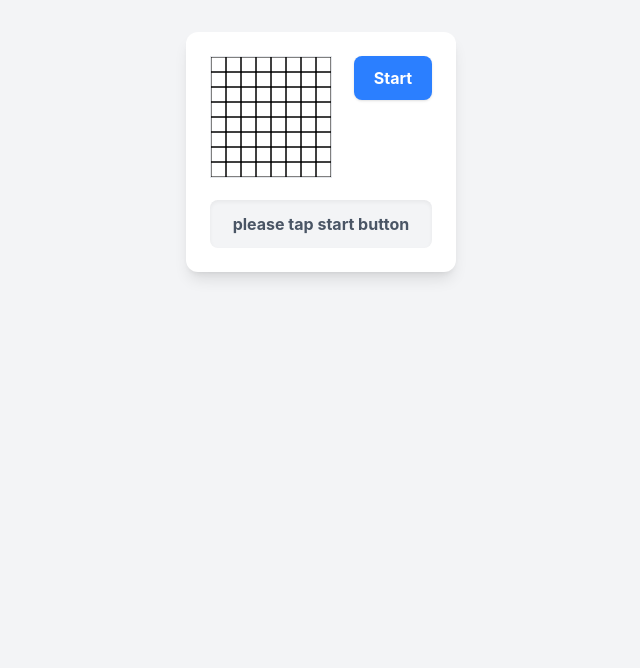
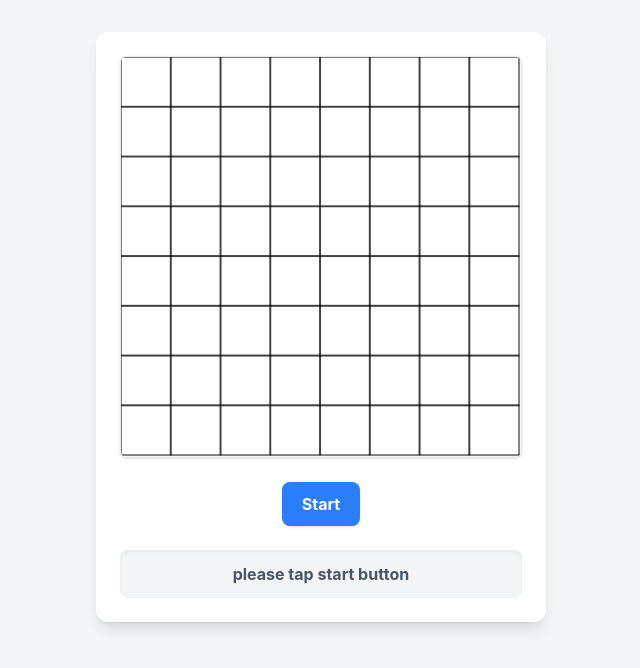
Before and after one commit to toyohisa2nakada/gomoku-app, a React app: page index.html in a window 1280 px wide. Shown: the whole page, without its empty margins (319-959 px from the left). Built offline with nearby package versions, Linux system fonts and the light colour scheme.

Commit message:
スマートフォン画面対応

```diff
--- a/index.html
+++ b/index.html
@@ -2,20 +2,22 @@
 <html>
 
 <head>
+    <meta charset="UTF-8">
+    <meta name="viewport" content="width=device-width, initial-scale=1.0, maximum-scale=1.0, user-scalable=no, viewport-fit=cover">
     <!-- <script src="https://cdn.tailwindcss.com"></script> -->
     <link rel="stylesheet" href="./style.css">
 </head>
 
 <!-- importをしているのでローカルサーバ上で開く必要がある。 -->
 
-<body class="bg-gray-100 p-8 font-sans flex justify-center items-start min-h-screen">
-    <div id="dialog" title="Gomoku" class="p-6 bg-white rounded-xl shadow-lg inline-block">
-        <div class="flex items-start gap-6">
-            <div id="canvas-wrapper" class="w-[120px] h-[120px]">
-                <canvas id="dlg-canvas" class="block bg-white border border-gray-200"></canvas>
+<body class="bg-gray-100 p-4 sm:p-8 font-sans flex justify-center items-start min-h-screen">
+    <div id="dialog" title="Gomoku" class="p-4 sm:p-6 bg-white rounded-xl shadow-lg w-full max-w-[450px]">
+        <div class="flex flex-col items-center gap-6 w-full">
+            <div id="canvas-wrapper" class="w-full aspect-square relative">
+                <canvas id="dlg-canvas" class="absolute inset-0 w-full h-full block bg-white border border-gray-200 shadow-sm rounded-md"></canvas>
             </div>
             <button id="start"
-                class="px-5 py-2.5 bg-blue-500 text-white font-bold rounded-lg hover:bg-blue-600 transition-colors shadow-sm">Start</button>
+                class="w-full sm:w-auto px-6 py-3.5 sm:px-5 sm:py-2.5 bg-blue-500 text-white font-bold rounded-lg hover:bg-blue-600 transition-colors shadow-sm text-lg sm:text-base">Start</button>
         </div>
         <div id="status" class="mt-6 px-4 py-3 text-center font-bold rounded-lg shadow-inner"></div>
     </div>
@@ -37,13 +39,29 @@
                 const canvas = document.getElementById(this.params.canvas_id);
                 this.ctx = canvas.getContext('2d');
                 canvas.addEventListener("click", e => this.onClick(e), false);
-                document.getElementById(this.params.canvas_id).width = document.getElementById(this.params.canvas_wrapper_id).clientWidth;
-                document.getElementById(this.params.canvas_id).height = document.getElementById(this.params.canvas_wrapper_id).clientHeight;
 
-                this.screen_width = canvas.width;
-                this.screen_height = canvas.height;
-                this.params.cell_width = Math.trunc(canvas.width / this.params.cell_size);
-                this.params.cell_height = Math.trunc(canvas.height / this.params.cell_size);
+                const resizeCanvas = () => {
+                    const wrapper = document.getElementById(this.params.canvas_wrapper_id);
+                    const rect = wrapper.getBoundingClientRect();
+                    const dpr = window.devicePixelRatio || 1;
+
+                    // Physical pixels
+                    canvas.width = rect.width * dpr;
+                    canvas.height = rect.height * dpr;
+                    this.ctx.setTransform(dpr, 0, 0, dpr, 0, 0); // scale considering device pixel ratio
+
+                    // Logical pixels for coordinates
+                    this.screen_width = rect.width;
+                    this.screen_height = rect.height;
+                    this.params.cell_width = Math.trunc(rect.width / this.params.cell_size);
+                    this.params.cell_height = Math.trunc(rect.height / this.params.cell_size);
+
+                    if (this.values) this.draw();
+                };
+
+                window.addEventListener("resize", resizeCanvas);
+                resizeCanvas();
+
                 this.setTurn(0);
                 const button_start = document.getElementById(this.params.start_id);
                 button_start.addEventListener("click", e => this.onStart(e), false);
```
